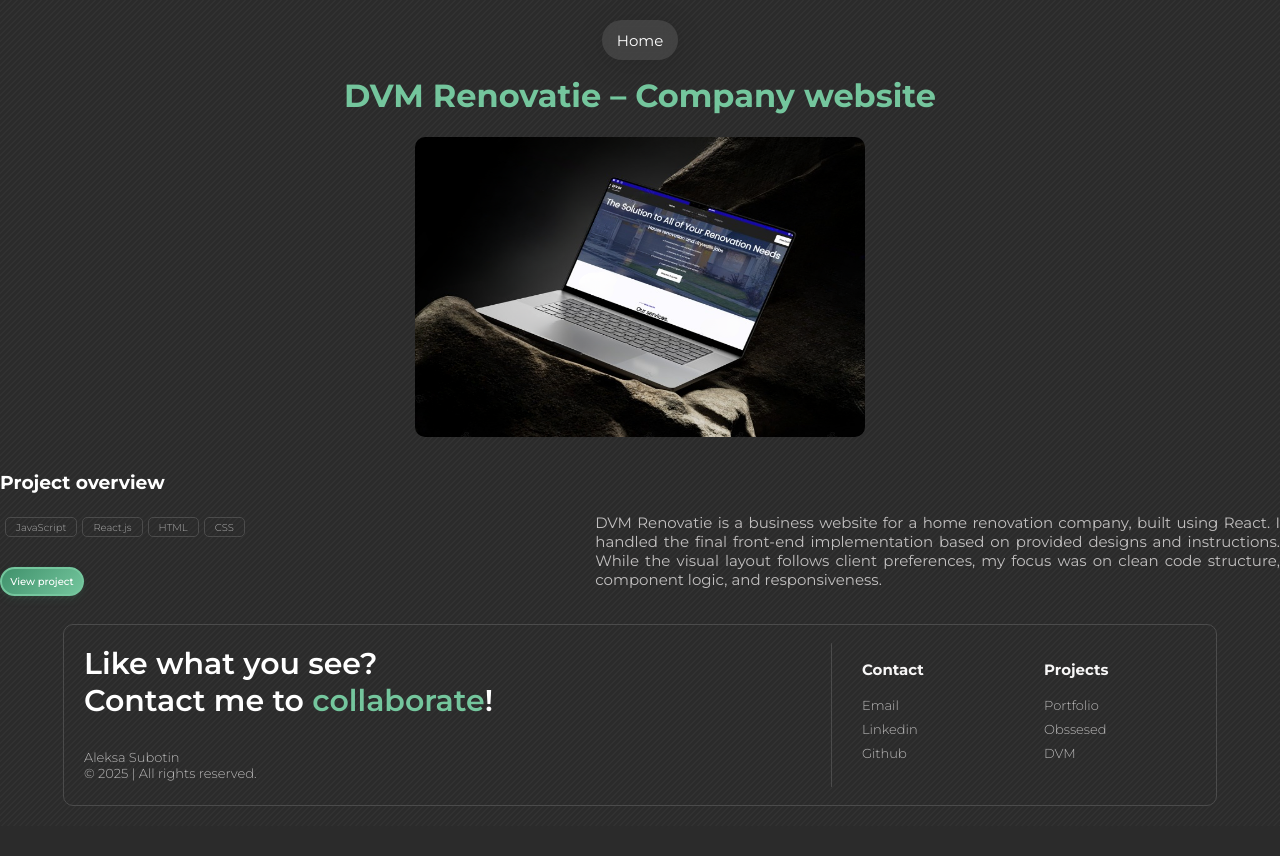
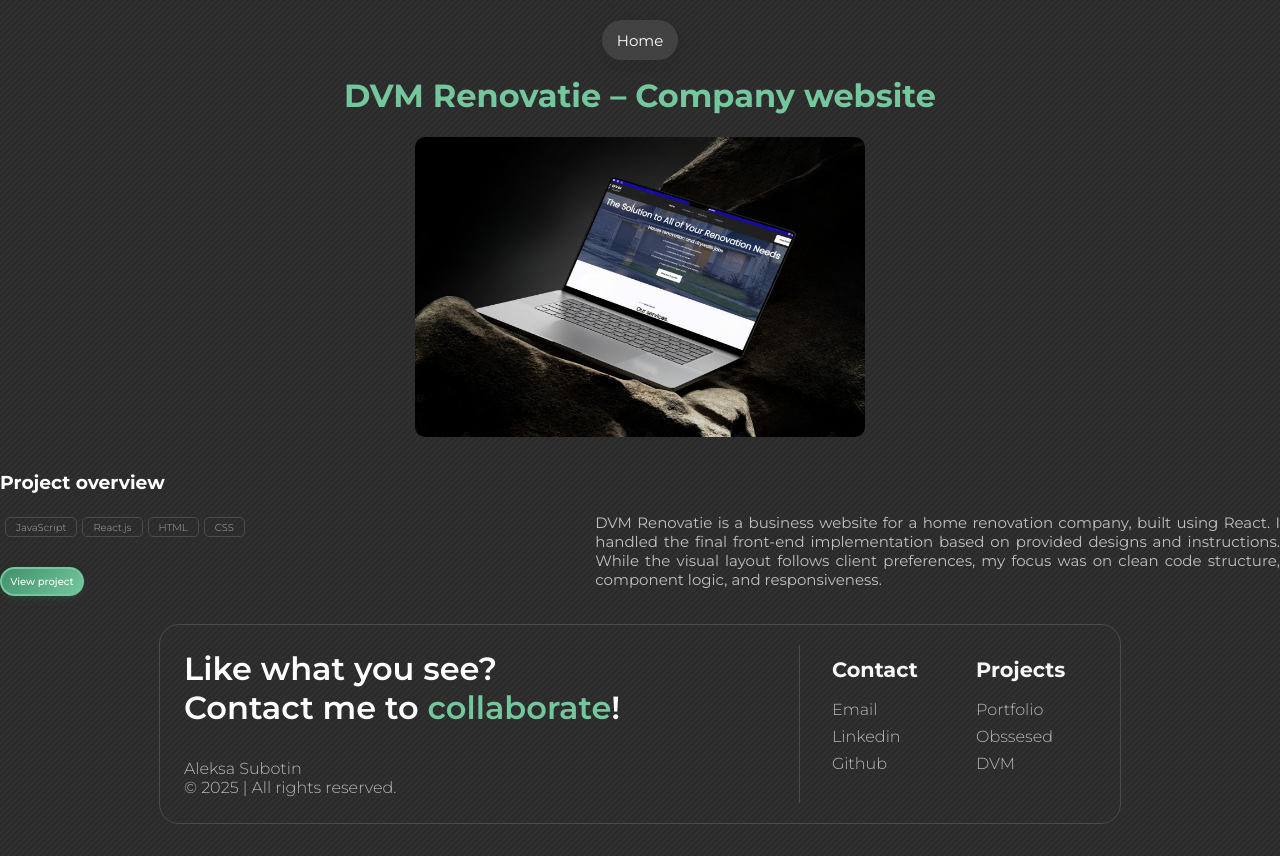
Before and after one commit to aleksa13122/aleksa-s-portfolio, a React (Vite) app: page /dvm in a window 1280 px wide. Before the commit the page ends 826 px from the top, so only its background shows below. Built offline with nearby package versions, Linux system fonts and the light colour scheme.

Commit message:
contacts done

```diff
--- a/src/components/Contact/Contact.css
+++ b/src/components/Contact/Contact.css
@@ -1,20 +1,20 @@
 .contacts-container {
   display: grid;
   grid-template-columns: 2fr 1fr;
-  height: 180px;
-  width: 90%;
-  margin-bottom: 20px;
+  width: 60rem;
+  margin-bottom: 2rem;
   justify-self: center;
-  border-radius: 10px;
+  border-radius: 20px;
   border: 1px solid rgb(75, 75, 75);
 }
 .contacts-item1 {
   position: relative;
   color: white;
-  padding-left: 20px;
-  padding-top: 20px;
+  padding-left: 1.5rem;
+  padding-top: 1.5rem;
+  padding-bottom: 0.6rem;
   font-weight: 600;
-  font-size: 30px;
+  font-size: 2rem;
 }
 .contacts-item1::after {
   position: absolute;
@@ -32,36 +32,33 @@
 }
 .colab:hover {
   color: #4a8166;
-  /* text-decoration: underline; */
-  text-underline-offset: 3px;
 }
 
 .name-and-copyr {
-  font-size: 13px;
+  font-size: 1rem;
   font-weight: 300;
   color: rgb(187, 186, 186);
-  margin-top: 30px;
+  margin-top: 2rem;
 }
 .contacts-item2 {
   display: grid;
   grid-template-columns: 1fr 1fr;
-  padding-left: 20px;
-  padding-top: 20px;
+  padding-left: 2rem;
+  padding-top: 1rem;
 }
 .contacts-item2-items {
   display: flex;
   flex-direction: column;
   gap: 8px;
-  margin-left: 10px;
   font-weight: 350;
   color: rgb(187, 186, 186);
-  font-size: 13px;
+  font-size: 1rem;
 }
 .contacts-item2 h5 {
   color: rgb(248, 247, 247);
   margin-bottom: 10px;
-  font-size: 15px;
-  margin-top: 15px;
+  font-size: 1.3rem;
+  margin-top: 1rem;
 }
 .contacts-item2-items a:hover {
   color: white;
@@ -71,7 +68,7 @@
   text-decoration: none;
 }
 .popup {
-  height: 20px;
+  height: 2rem;
   width: auto; /* bolja fleksibilnost */
   color: white;
   background-color: #333;
@@ -79,10 +76,10 @@
   border: 1px solid rgb(70, 70, 70);
   border-radius: 10px;
   position: fixed;
-  top: 20px; /* pozicija od vrha */
-  right: 20px; /* pozicija s desne strane */
+  top: 2rem; /* pozicija od vrha */
+  right: 2rem; /* pozicija s desne strane */
   z-index: 1000;
-  font-size: 14px;
+  font-size: 1rem;
   align-content: center;
 }
 .email-copy:hover {
```
